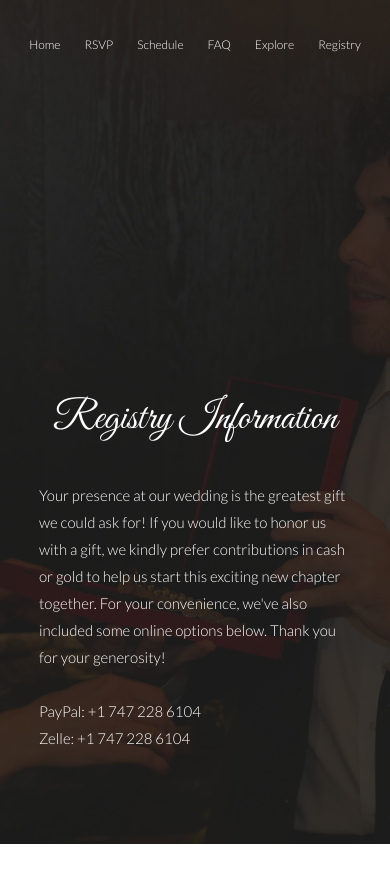
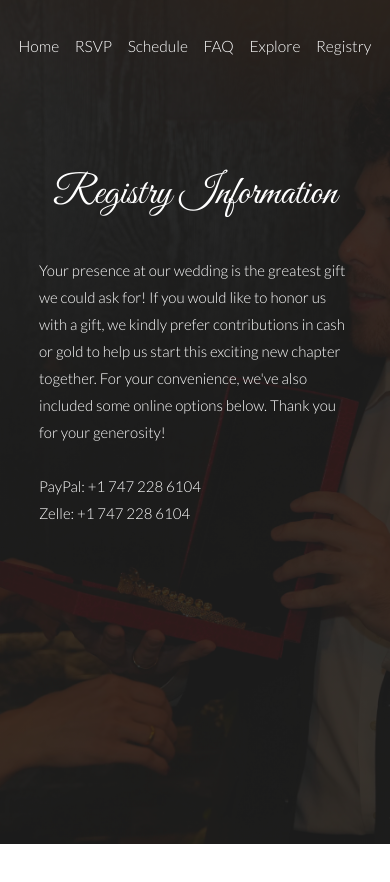
Before and after one commit to Ankeen-A/wedding_website, a React (Create React App) app: page /Registry in a window 390 px wide. Shown: the top 882 px of the page. Built offline with nearby package versions, Linux system fonts and the light colour scheme.

Commit message:
textbox and styling fixed

```diff
--- a/src/components/Navbar.css
+++ b/src/components/Navbar.css
@@ -39,15 +39,18 @@
   margin: 20px;
 }
 
-@media (max-width: 768px) {
+@media (max-width: 400px) {
   .navbar {
     margin-top: 20px;
+    max-width: 100%;
+    /* overflow: hidden; */
+
   }
   .navButton {
-    font-size: 12px;
+    font-size: 4vw;
     font-weight: 300;
     font-family: 'Lato', sans-serif;
-    margin:0 12px;
+    margin:0 2vw;
   }
 
 }
--- a/src/index.css
+++ b/src/index.css
@@ -1,3 +1,4 @@
+/* index.css */
 html, body {
   margin: 0;
   padding: 0;
@@ -11,6 +12,7 @@ html, body {
   height: 100%;
   width: 100%;
 }
+
 
 
 ::-webkit-scrollbar {
--- a/src/index.js
+++ b/src/index.js
@@ -2,6 +2,7 @@ import React from 'react';
 import ReactDOM from 'react-dom/client';
 import App from './App';
 import './index.css';
+<meta name="viewport" content="width=device-width, initial-scale=1.0" />
 
 const root = ReactDOM.createRoot(document.getElementById('root'));
 root.render(
--- a/src/pages/RSVP.js
+++ b/src/pages/RSVP.js
@@ -31,7 +31,8 @@ const RSVP = () => {
         }));
       }
     } else {
-      setFormData({ ...formData, [name]: value.trim() }); // Added `.trim()` to clean input
+      const shouldTrim = !["comments"].includes(name);
+      setFormData({ ...formData, [name]: shouldTrim ? value.trim() : value });
     }
   };
 
--- a/src/pages/Registry.css
+++ b/src/pages/Registry.css
@@ -82,17 +82,16 @@ h2{
   font-weight: 800;
 }
 
-.faqBody{
+.registryBody{
   width: 80%;
   z-index: 2;
 }
 
 
 @media (max-width: 768px) {
-  .faqBody {
+  .registryBody {
     width:80%;
     justify-content: center;
-    margin: auto;
   }
 
   .questions {
--- a/src/pages/Registry.js
+++ b/src/pages/Registry.js
@@ -8,7 +8,7 @@ const FAQ = () => {
       {/* <img src={flower1} alt="flower" className="flower1"></img>
       <img src={flower2} alt="flower" className="flower2"></img> */}
 
-      <div className='faqBody'>
+      <div className='registryBody'>
       <h1 className='title'>Registry Information</h1><br></br><br></br>
         <div className='questions'>
           <p className='ans'>
```
